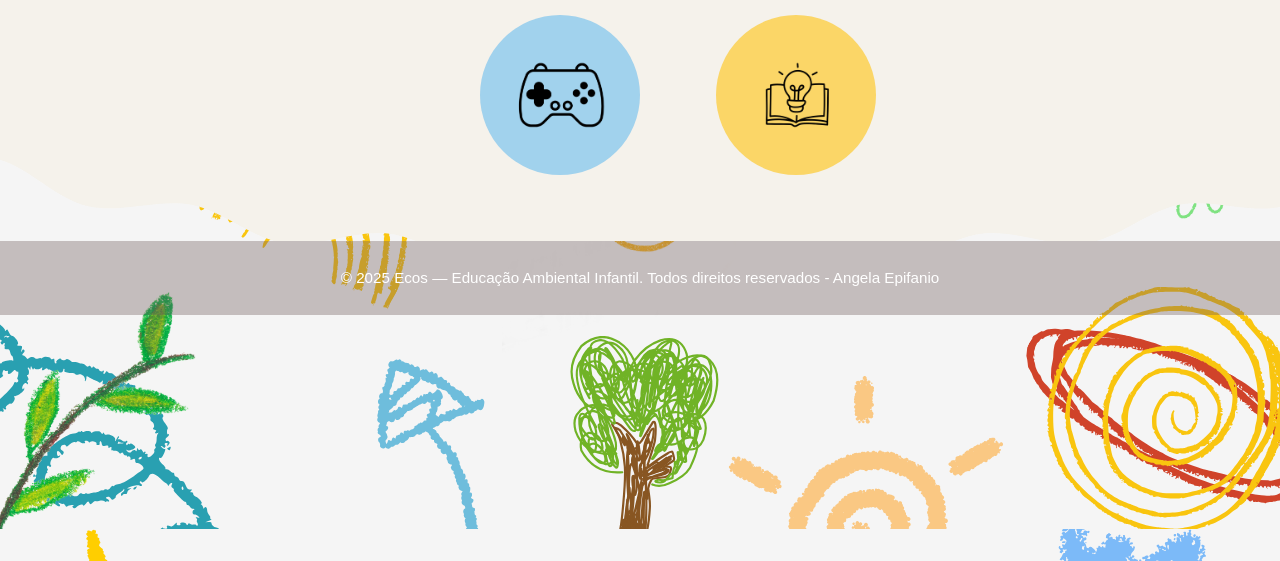
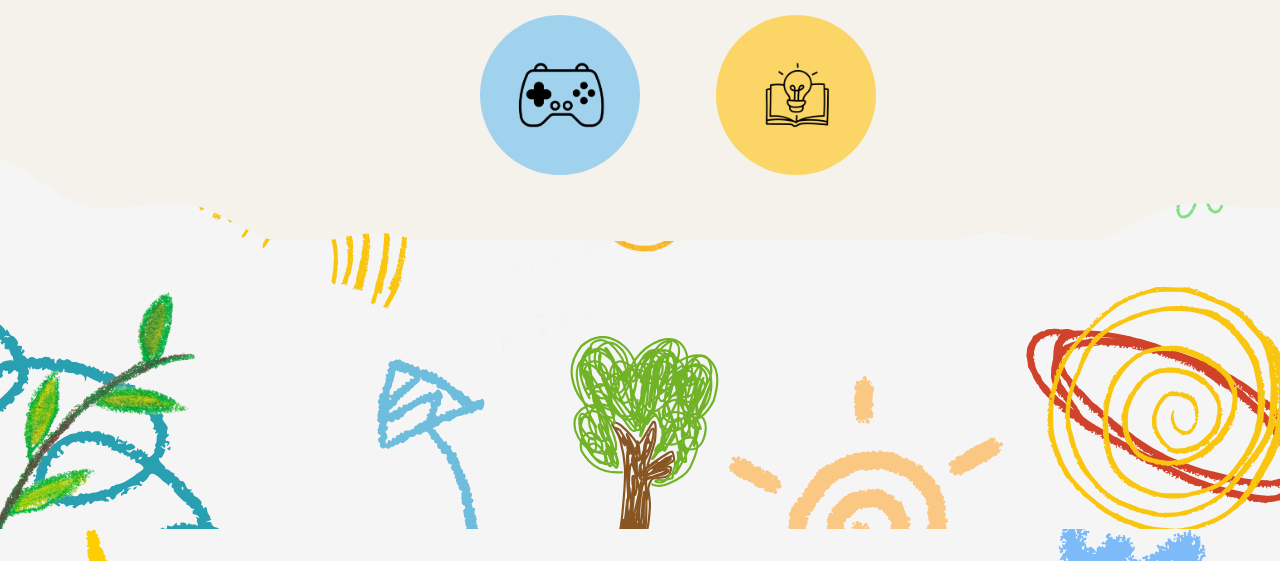
Before and after one commit to angelaepifaniocs/Projeto4, a plain HTML site: page games.html in a window 1280 px wide. Shown: the part 239-800 px from the top of the page. Drawn offline with Linux system fonts and the light colour scheme.

Commit message:
Fix HTML structure and formatting issues

```diff
--- a/games.html
+++ b/games.html
@@ -88,10 +88,6 @@
   </div>
 </section>
 
+</body>
 
-<footer class="footer">
-  <p>© 2025 Ecos — Educação Ambiental Infantil. Todos direitos reservados - Angela Epifanio</p>
-</footer>
-
-</body>
 </html>
```
